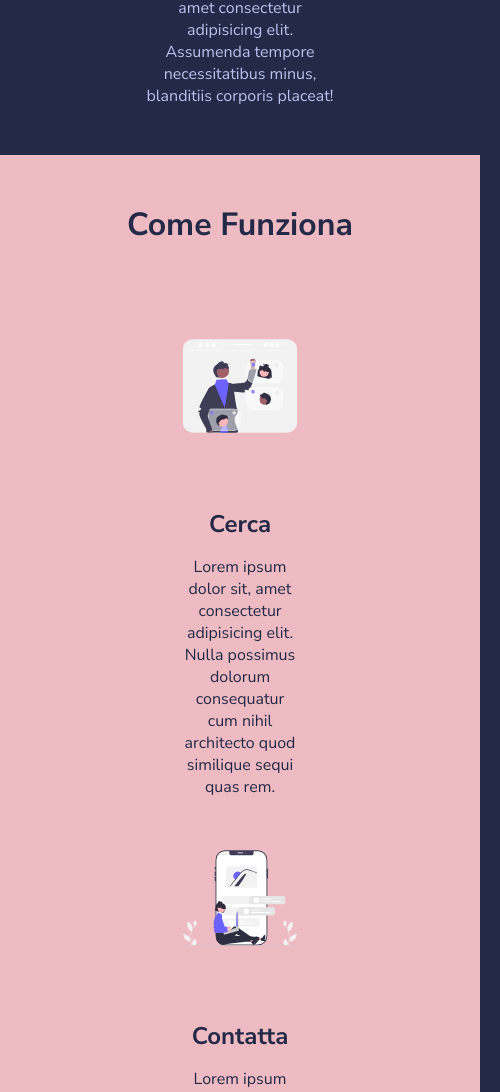
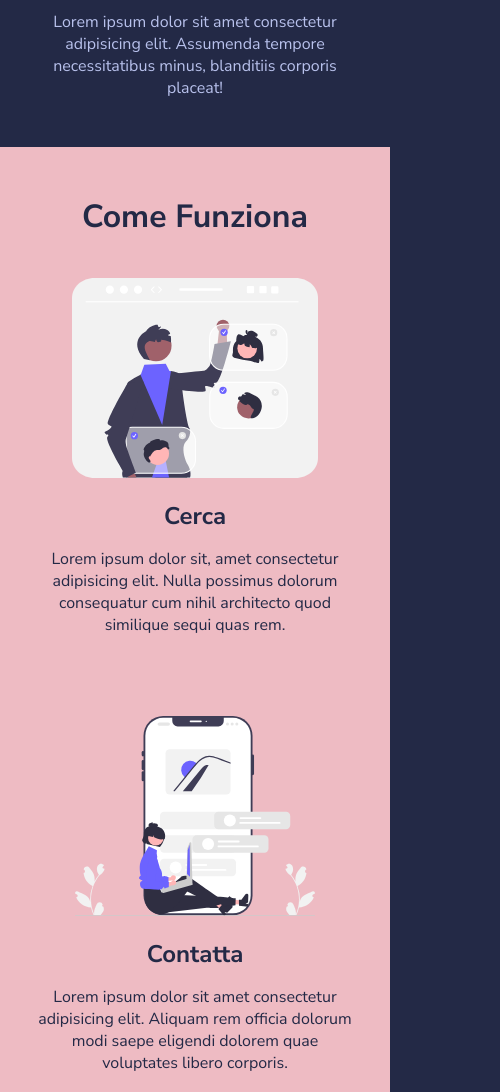
Before and after one commit to EmanueleBrusa/html-css-resp-wannabe, a plain HTML site: page index.html in a window 390 px wide. Shown: the part 908-2000 px from the top of the page, 500 px wide, since content can reach past the window. Drawn offline with Linux system fonts and the light colour scheme.

Commit message:
[STYLE] completamento esercizio

```diff
--- a/css/style.css
+++ b/css/style.css
@@ -129,20 +129,29 @@ img {
  ************************************************/
 /*tablet first*/
 @media screen and (max-width: 768px) {
-    .steps{
-        width: fit-content;
+    .container{
+        width: 100%;
     }
 }
 /*mobile*/
 @media screen and (max-width:480px){
-    .text-center{
-        width: 480px;
+
+    .row {
+        flex-direction: column;
     }
-    .container{
-        width: 480px;
+    .why-us .col, .steps .col, .lessons .col{
+        width: 100%;
+        margin-bottom: 80px;
     }
-    .row{
-        flex-direction: column;
-        align-items: center;
+    .why-us .col:last-child, .steps .col:last-child, .lessons .col:last-child{
+        margin-bottom: 0px;
+    }
+    .why-us{
+        background-color: black;
+        margin-bottom: 0px;
+        padding: 3rem 0;
+    }
+    .steps{
+        margin-bottom: 0px;
     }
 }
```
